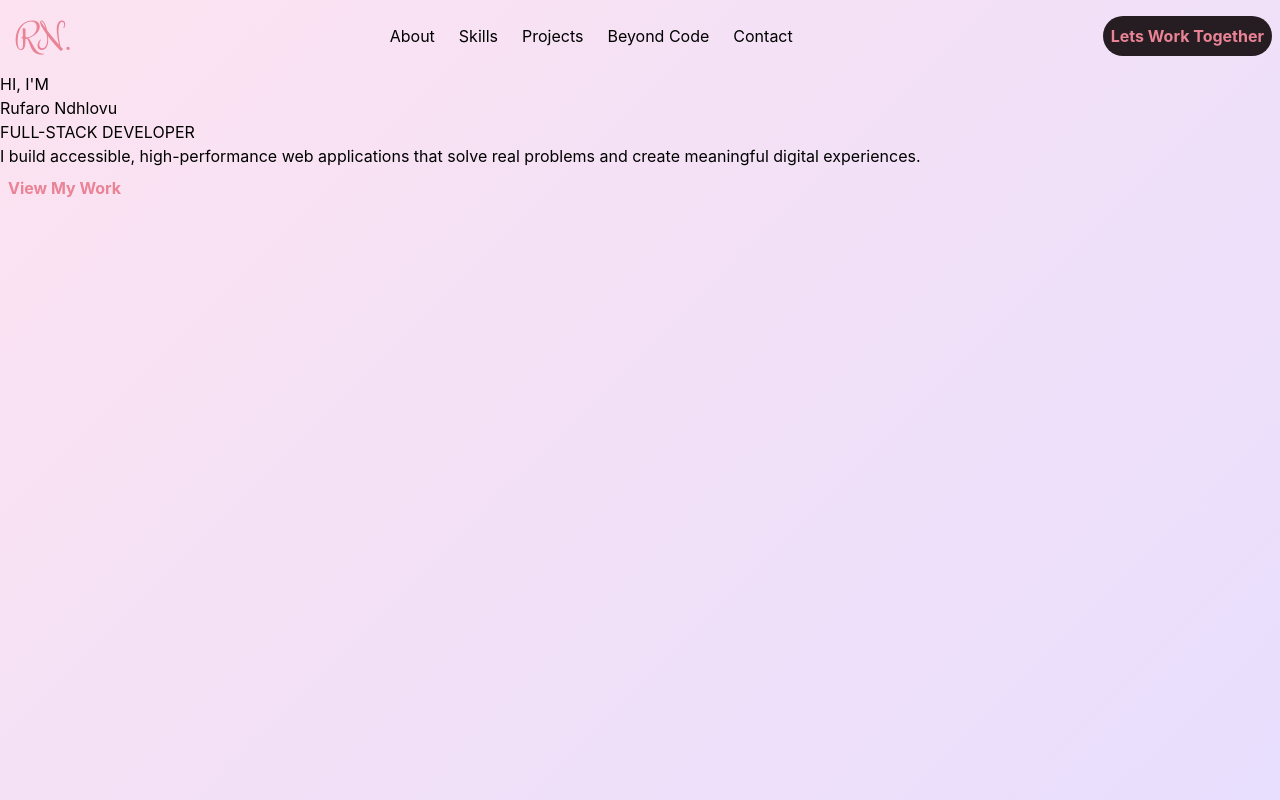
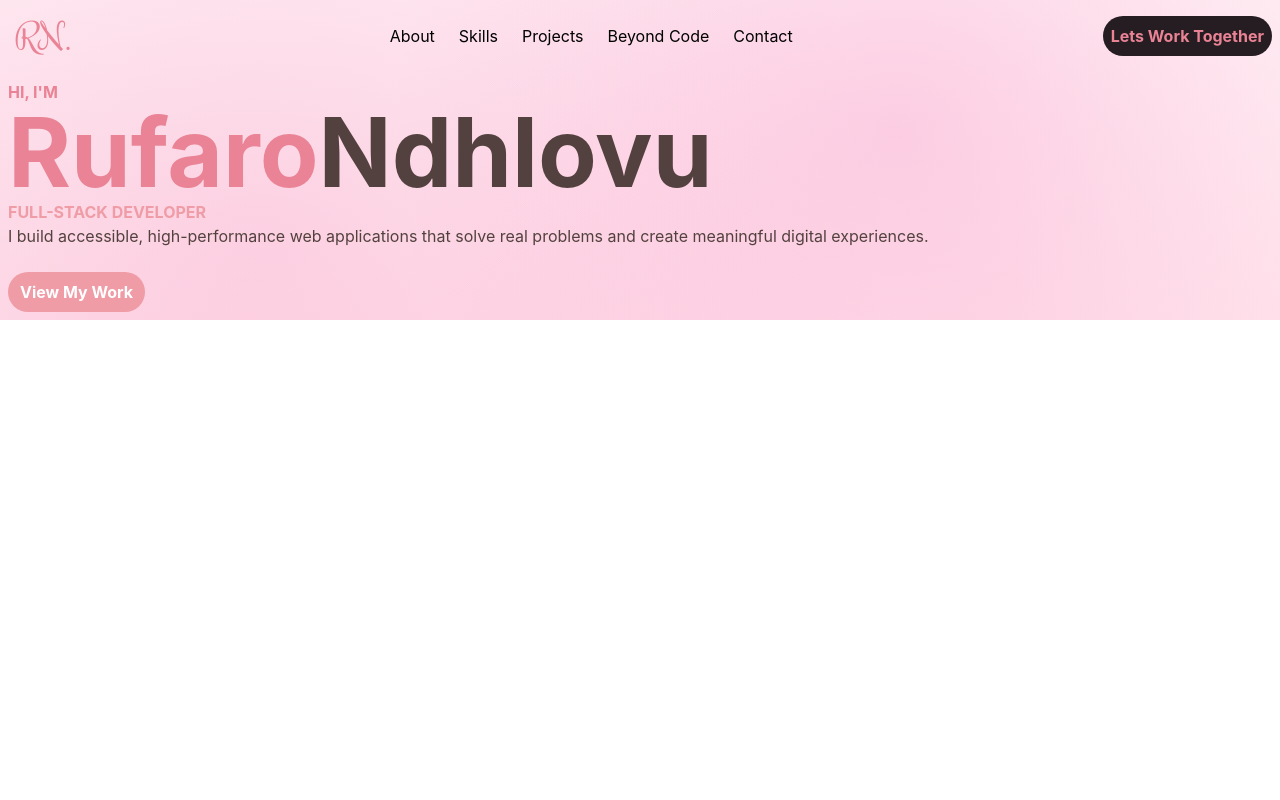
Before and after one commit to rufaro-ndhlovu/PortfolioWebsite, a Next.js app: page / in a window 1280 px wide. Built offline with nearby package versions, Linux system fonts and the light colour scheme; a web font is replaced by a local one.

Commit message:
Refactor Hero section and styles; implement gradient backgrounds and update GradientButton component.

```diff
--- a/app/globals.css
+++ b/app/globals.css
@@ -52,6 +52,17 @@
   --gradient-primary: var(--gradent-primary);
 }
 
-body {
-  background: var(--gradient-soft);
+.hero {
+  background:
+    radial-gradient(
+      circle at 70% 40%,
+      rgba(244, 114, 182, 0.25),
+      transparent 55%
+    ),
+    radial-gradient(
+      circle at 20% 80%,
+      rgba(236, 72, 153, 0.15),
+      transparent 60%
+    ),
+    linear-gradient(180deg, #fff1f5 0%, #ffe4ec 100%);
 }
--- a/app/page.tsx
+++ b/app/page.tsx
@@ -6,10 +6,11 @@ import Hero from "./sections/Hero";
 export default function Home() {
   return (
     <div className="">
-      <NavBar />
-      <main className="">
+      <div className="hero">
+        <NavBar />
         <Hero />
-      </main>
+      </div>
+      <main className=""></main>
     </div>
   );
 }
--- a/app/sections/Hero.tsx
+++ b/app/sections/Hero.tsx
@@ -1,20 +1,30 @@
 "use client";
 
 import React from "react";
-import GradientText from "../ui/HeroText";
+import GradientText from "../ui/GradientText";
 import GradientButton from "../ui/GradientButton";
 
 export default function Hero() {
   return (
-    <div>
-      <p>HI, I'M</p>
-      <h1>Rufaro Ndhlovu</h1>
-      <p>FULL-STACK DEVELOPER</p>
-      <p>
-        I build accessible, high-performance web applications that solve real
-        problems and create meaningful digital experiences.
-      </p>
-      <GradientButton onClick={() => {}}>View My Work</GradientButton>
+    <div className="p-2">
+      <div>
+        <p className="text-[var(--pink-logo)] font-bold">HI, I'M</p>
+        <h1 className="font-bold text-8xl flex-wrap">
+          <GradientText>Rufaro</GradientText>
+          <span className="text-[var(--text-brown)]">Ndhlovu</span>
+        </h1>
+        <p className="text-[var(--pink-name)] font-bold">
+          FULL-STACK DEVELOPER
+        </p>
+        <p className="text-[var(--text-brown)]">
+          I build accessible, high-performance web applications that solve real
+          problems and create meaningful digital experiences.
+        </p>
+        <br />
+        <GradientButton onClick={() => {}}>View My Work</GradientButton>
+      </div>
+
+      <div></div>
     </div>
   );
 }
--- a/app/ui/GradientButton.tsx
+++ b/app/ui/GradientButton.tsx
@@ -3,13 +3,12 @@ import React from "react";
 type props = {
   children: React.ReactNode;
   onClick: () => void;
-  color: string;
 };
 
-export default function GradientButton({ children, onClick, color }: props) {
+export default function GradientButton({ children, onClick }: props) {
   return (
     <button
-      className="p-2 rounded-full bg-[img:var(--gradient-primary)] text-[var(--pink-logo)] font-bold "
+      className="bg-[var(--pink-name)] text-white px-3 py-2 rounded-full font-bold"
       onClick={onClick}
     >
       {children}
--- a/app/ui/HeroText.tsx
+++ b/app/ui/GradientText.tsx
@@ -7,7 +7,7 @@ type props = {
 export default function GradientText({ children }: props) {
   return (
     <>
-      <span className="bg-[img:var(--gradient-primary)] bg-clip-text text-transparent">
+      <span className="bg-[var(--pink-logo)] bg-clip-text text-transparent">
         {children}
       </span>
     </>
```
